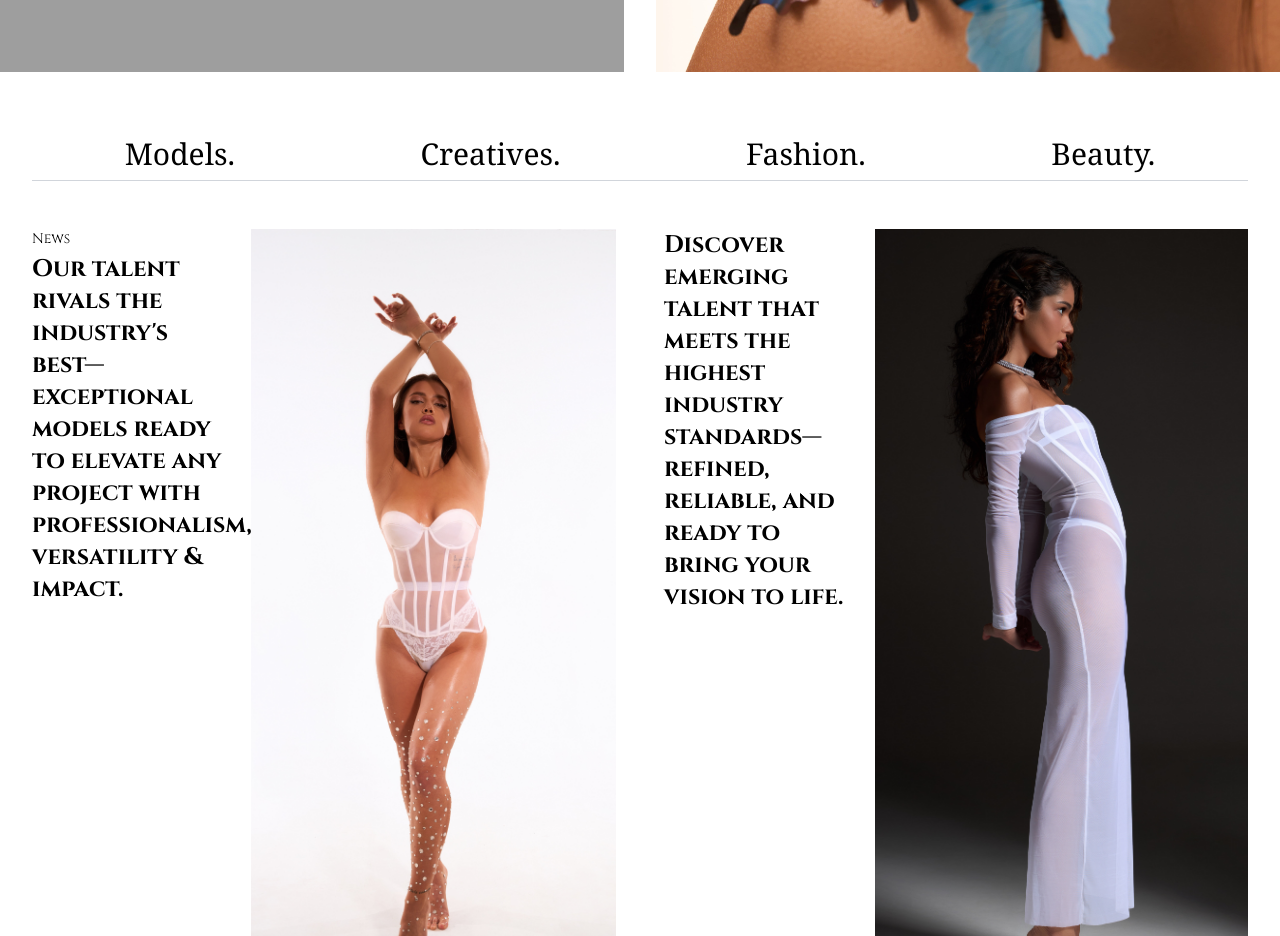
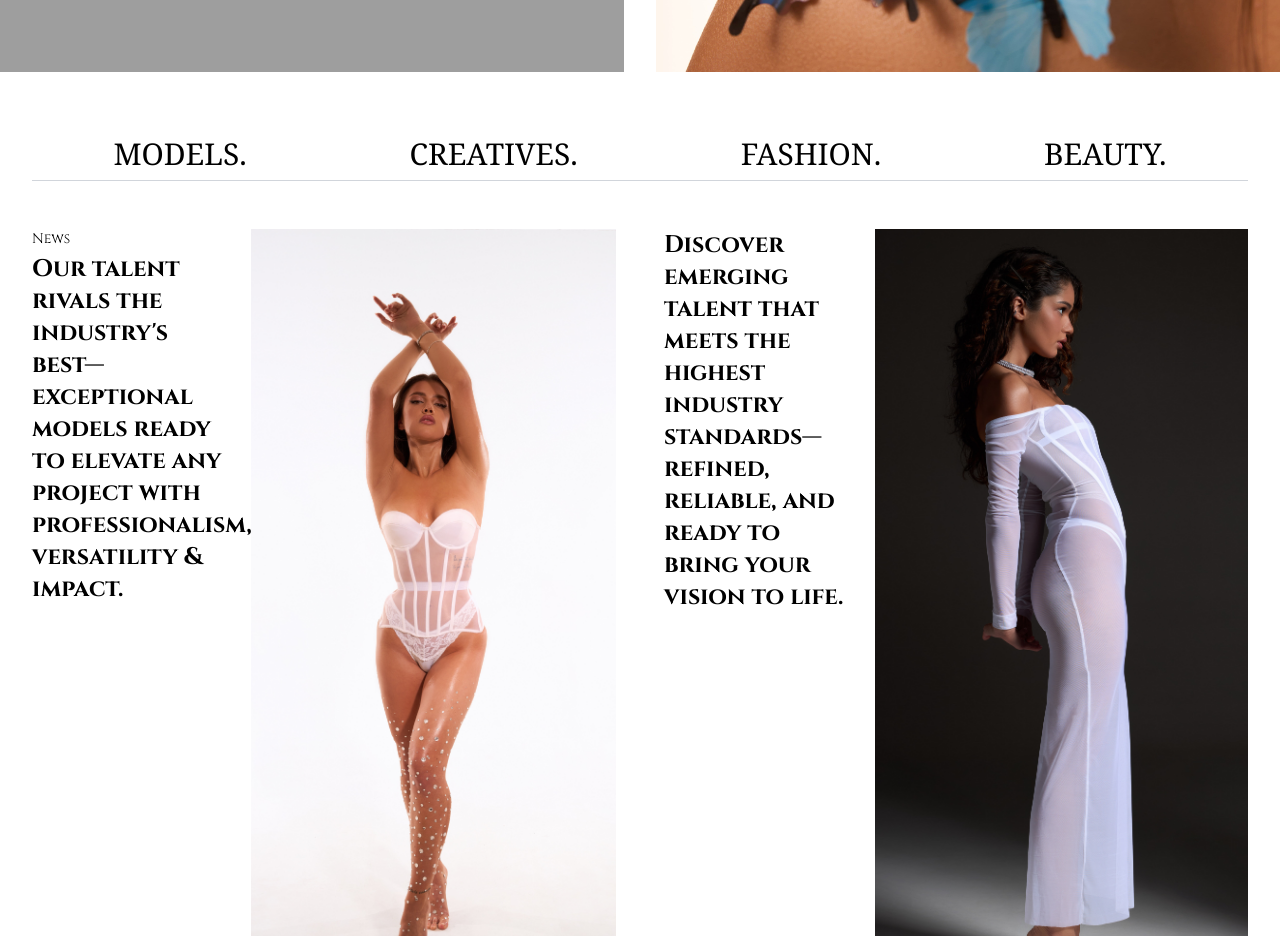
Before and after one commit to tobilobasalawu/baro-management, a Next.js app in the folder apps/web/: page / in a window 1280 px wide. Shown: the part 1640-2576 px from the top of the page. Built offline with nearby package versions, Linux system fonts and the light colour scheme; grey boxes are pictures that could not be loaded.

Commit message:
change: chnged the featured section heading to Uppercase

```diff
--- a/apps/web/src/app/page.tsx
+++ b/apps/web/src/app/page.tsx
@@ -122,10 +122,10 @@ export default function Home() {
         {/* Top Navigation */}
         <div className="container mx-auto mb-12">
           <nav className="flex flex-wrap justify-around border-b border-gray-300 pb-2">
-            <a href="#" className="text-xl md:text-3xl font-serif text-black hover:opacity-75">Models.</a>
-            <a href="#" className="text-xl md:text-3xl font-serif text-black hover:opacity-75">Creatives.</a>
-            <a href="#" className="text-xl md:text-3xl font-serif text-black hover:opacity-75">Fashion.</a>
-            <a href="#" className="text-xl md:text-3xl font-serif text-black hover:opacity-75">Beauty.</a>
+            <a href="#" className="text-xl md:text-3xl font-serif text-black hover:opacity-75">MODELS.</a>
+            <a href="#" className="text-xl md:text-3xl font-serif text-black hover:opacity-75">CREATIVES.</a>
+            <a href="#" className="text-xl md:text-3xl font-serif text-black hover:opacity-75">FASHION.</a>
+            <a href="#" className="text-xl md:text-3xl font-serif text-black hover:opacity-75">BEAUTY.</a>
           </nav>
         </div>
 
```
